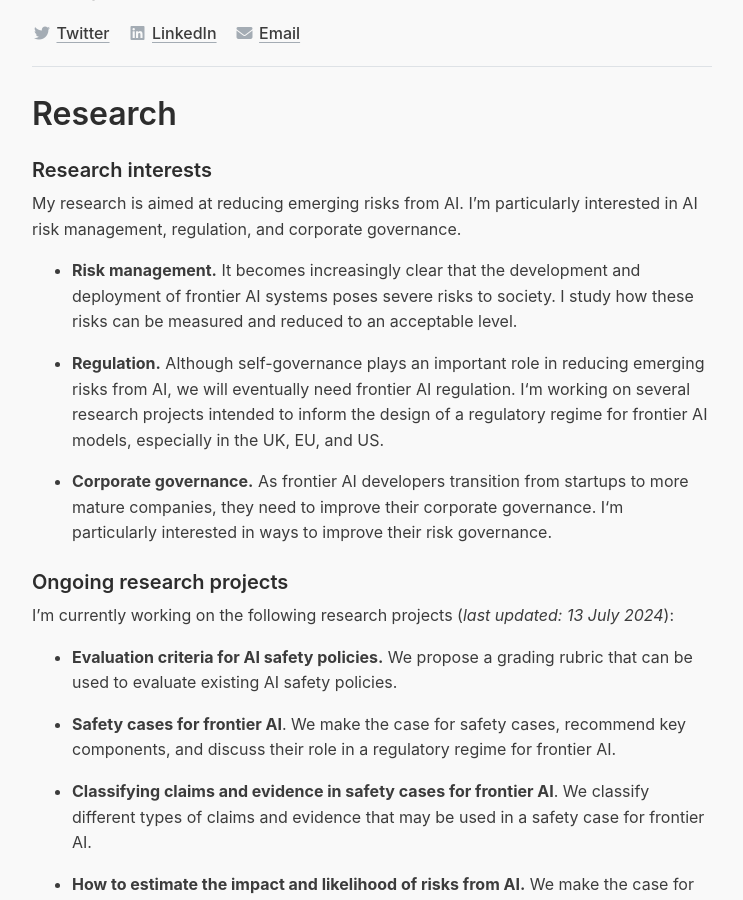
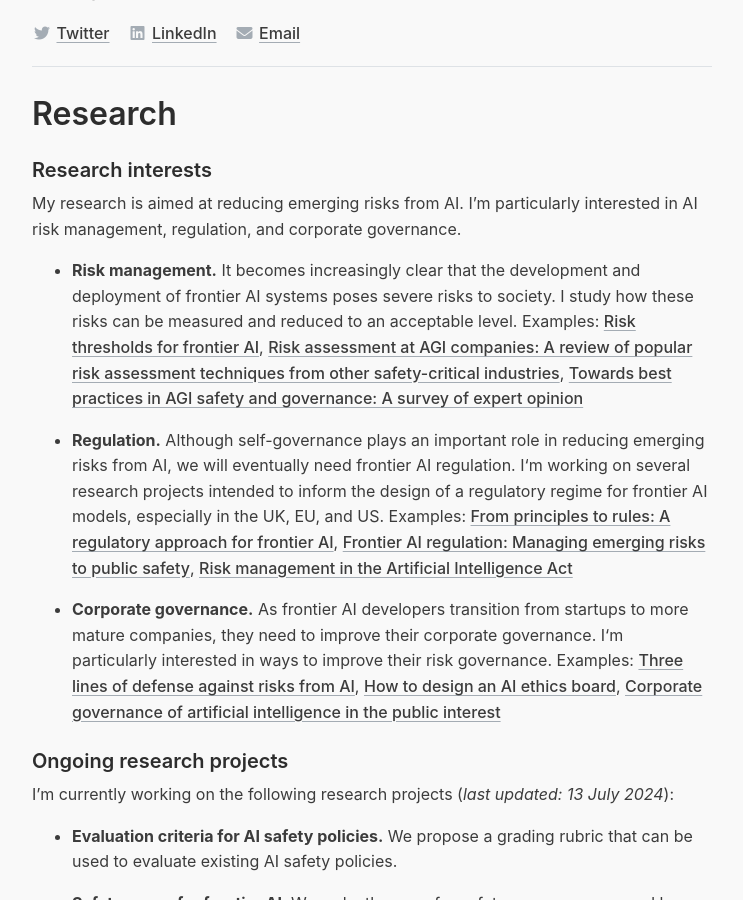
Before and after one commit to jonasschuett/jonasschuett.github.io, a Jekyll site: the page built from _posts/2020-04-04-introduction.md, in a window 1280 px wide and 900 px high, scrolled down 1282 px. Shown: the whole window, without its empty margins (268-1011 px from the left). Built offline with Jekyll 4.4.1, drawn with Linux system fonts in a browser that asks for light colours; nearby versions of some CDN libraries.

Commit message:
Update 2020-04-04-introduction.md

```diff
--- a/_posts/2020-04-04-introduction.md
+++ b/_posts/2020-04-04-introduction.md
@@ -30,11 +30,11 @@ I live in Berlin, but regularly visit Oxford, London, and Washington, DC. Outsid
 
 My research is aimed at reducing emerging risks from AI. I'm particularly interested in AI risk management, regulation, and corporate governance.
 
-- **Risk management.** It becomes increasingly clear that the development and deployment of frontier AI systems poses severe risks to society. I study how these risks can be measured and reduced to an acceptable level.
+- **Risk management.** It becomes increasingly clear that the development and deployment of frontier AI systems poses severe risks to society. I study how these risks can be measured and reduced to an acceptable level. Examples: [Risk thresholds for frontier AI](https://arxiv.org/pdf/2406.14713), [Risk assessment at AGI companies: A review of popular risk assessment techniques from other safety-critical industries](https://arxiv.org/pdf/2307.08823), [Towards best practices in AGI safety and governance: A survey of expert opinion](https://arxiv.org/pdf/2305.07153)
 
-- **Regulation.** Although self-governance plays an important role in reducing emerging risks from AI, we will eventually need frontier AI regulation. I‘m working on several research projects intended to inform the design of a regulatory regime for frontier AI models, especially in the UK, EU, and US.
+- **Regulation.** Although self-governance plays an important role in reducing emerging risks from AI, we will eventually need frontier AI regulation. I‘m working on several research projects intended to inform the design of a regulatory regime for frontier AI models, especially in the UK, EU, and US. Examples: [From principles to rules: A regulatory approach for frontier AI](https://arxiv.org/pdf/2407.07300), [Frontier AI regulation: Managing emerging risks to public safety](https://arxiv.org/pdf/2307.03718), [Risk management in the Artificial Intelligence Act](https://doi.org/10.1017/err.2023.1)
 
-- **Corporate governance.** As frontier AI developers transition from startups to more mature companies, they need to improve their corporate governance. I‘m particularly interested in ways to improve their risk governance.
+- **Corporate governance.** As frontier AI developers transition from startups to more mature companies, they need to improve their corporate governance. I‘m particularly interested in ways to improve their risk governance. Examples: [Three lines of defense against risks from AI](https://doi.org/10.1007/s00146-023-01811-0), [How to design an AI ethics board](https://doi.org/10.1007/s43681-023-00409-y), [Corporate governance of artificial intelligence in the public interest](https://doi.org/10.3390/info12070275)
 
 ### Ongoing research projects
 
```
